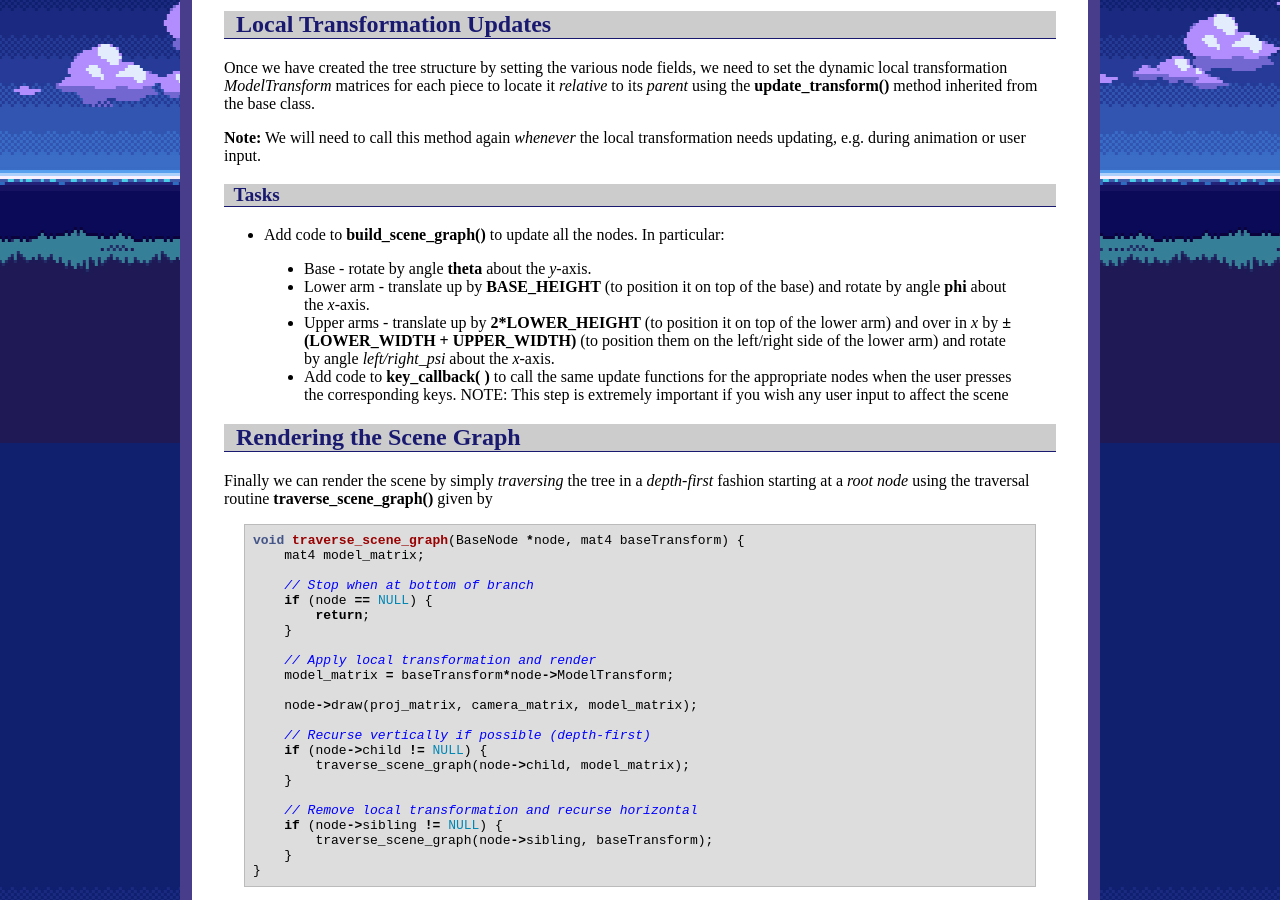
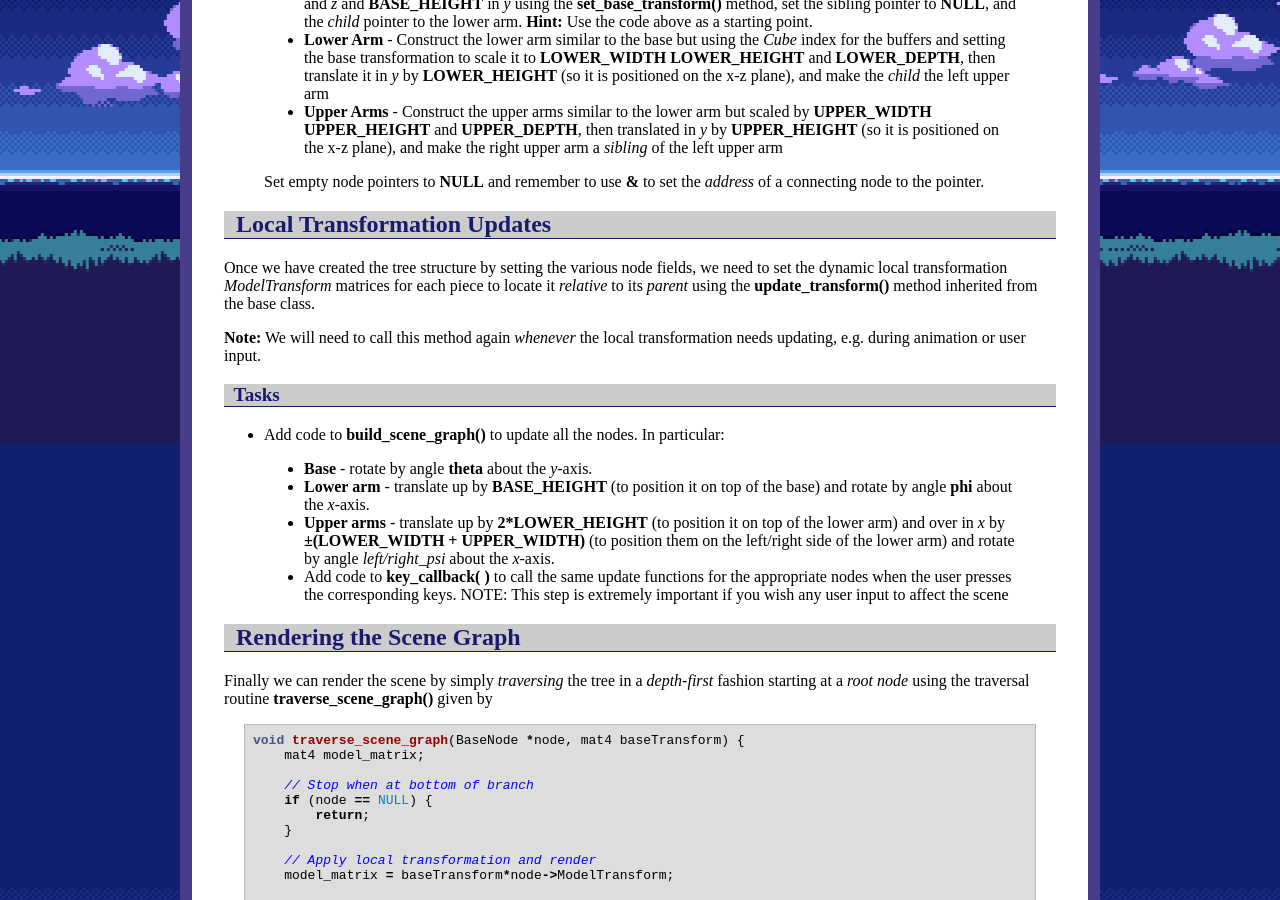
Before and after one commit to ycpcs/cs370-fall2020, a Jekyll site: the page built from labs/lab14.md, in a window 1280 px wide and 900 px high, scrolled down 2257 px. Built offline with Jekyll 4.4.1, drawn with Linux system fonts in a browser that asks for light colours.

Commit message:
update lab14
update lab14

```diff
--- a/js/AACONFIG-scheduleInfo.js
+++ b/js/AACONFIG-scheduleInfo.js
@@ -87,6 +87,11 @@ courseInfo.classPeriods = [
 		reading: "Ch. 6",
 		file: "CS370_Lab13"
 	},
+	{
+		topic: new Topic("Lab 14: Scene Graphs", "lab14.html"),
+		reading: "",
+		file: "CS370_Lab14"
+	},
 
 ];
 
--- a/labs/lab14.md
+++ b/labs/lab14.md
@@ -37,11 +37,11 @@ Subclasses of **BaseNode** will then create specific implementations for differe
 
 For this lab we will be constructing a simple robot with a circular base, a single lower arm, and two upper arms along with a separate spinning Earth sphere.
 
-> <img src="images/lab14/RobotPic.png" alt="Robot Picture" height="200"/>
+> <img src="images/lab14/RobotPic.png" alt="Robot Picture" height="300"/>
 
 A diagram for the robot as a scene graph would be
 
-> <img src="images/lab14/RobotDiag.png" alt="Robot Diagram" height="200"/>
+> <img src="images/lab14/RobotDiag.png" alt="Robot Diagram" height="300"/>
 
 Note: Whenever a node does not have a child or sibling, its corresponding field should be set to **NULL**. A more general technique would be to *dynamically allocate* nodes as needed, i.e. similar to maintaining a linked-list, when the number of objects in the scene is variable (e.g. projectiles).
 
@@ -53,7 +53,7 @@ So for example the base node (assuming it is **MatNode base** with a lower arm n
     base.set_buffers(VAOs[Cylinder], ObjBuffers[Cylinder][PosBuffer], light_vPos,
                      posCoords, ObjBuffers[Cylinder][NormBuffer], light_vNorm,
                      normCoords, numVertices[Cylinder]);
-	base.set_materials(MaterialBuffers[MaterialBuffer], materials_block_idx,
+    base.set_materials(MaterialBuffers[MaterialBuffer], materials_block_idx,
 	                   Materials.size()*sizeof(MaterialProperties), material_loc,
 	                MaterialIdx[Cylinder]);
     base.set_lights(LightBuffers[LightBuffer], lights_block_idx,
@@ -85,9 +85,9 @@ Once we have created the tree structure by setting the various node fields, we n
 
 - Add code to **build\_scene\_graph()** to update all the nodes. In particular:
 
-> -   Base - rotate by angle **theta** about the *y*-axis.
-> -   Lower arm - translate up by **BASE\_HEIGHT** (to position it on top of the base) and rotate by angle **phi** about the *x*-axis.
-> -   Upper arms - translate up by **2\*LOWER\_HEIGHT** (to position it on top of the lower arm) and over in *x* by **±(LOWER\_WIDTH + UPPER\_WIDTH)** (to position them on the left/right side of the lower arm) and rotate by angle *left/right\_psi* about the *x*-axis.
+> -   **Base** - rotate by angle **theta** about the *y*-axis.
+> -   **Lower arm** - translate up by **BASE\_HEIGHT** (to position it on top of the base) and rotate by angle **phi** about the *x*-axis.
+> -   **Upper arms** - translate up by **2\*LOWER\_HEIGHT** (to position it on top of the lower arm) and over in *x* by **±(LOWER\_WIDTH + UPPER\_WIDTH)** (to position them on the left/right side of the lower arm) and rotate by angle *left/right\_psi* about the *x*-axis.
 - Add code to **key\_callback( )** to call the same update functions for the appropriate nodes when the user presses the corresponding keys. NOTE: This step is extremely important if you wish any user input to affect the scene
 
 ## Rendering the Scene Graph
```
